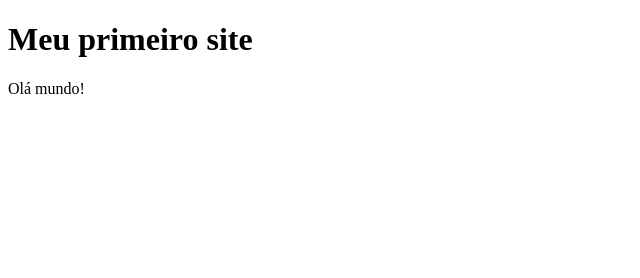
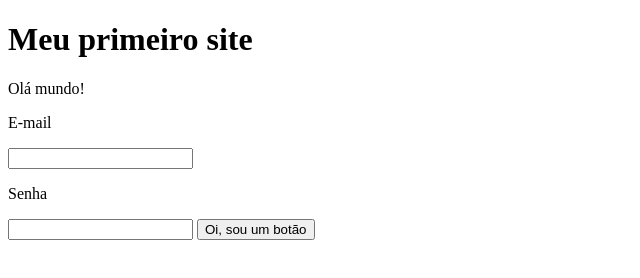
Before and after one commit to Corttezz/meu-primeiro-site, a plain HTML site: page index.html in a window 1280 px wide. Shown: the whole page, without its empty margins (0-640 px from the left). Drawn offline with Linux system fonts and the light colour scheme.

Commit message:
alteração

```diff
--- a/index.html
+++ b/index.html
@@ -8,5 +8,10 @@
 <body>
     <h1>Meu primeiro site</h1>
     <p>Olá mundo!</p>
+    <p>E-mail</p>
+    <input type="text">
+    <p>Senha</p>
+    <input type="password">
+    <button> Oi, sou um botão </button>
 </body>
 </html>
```
